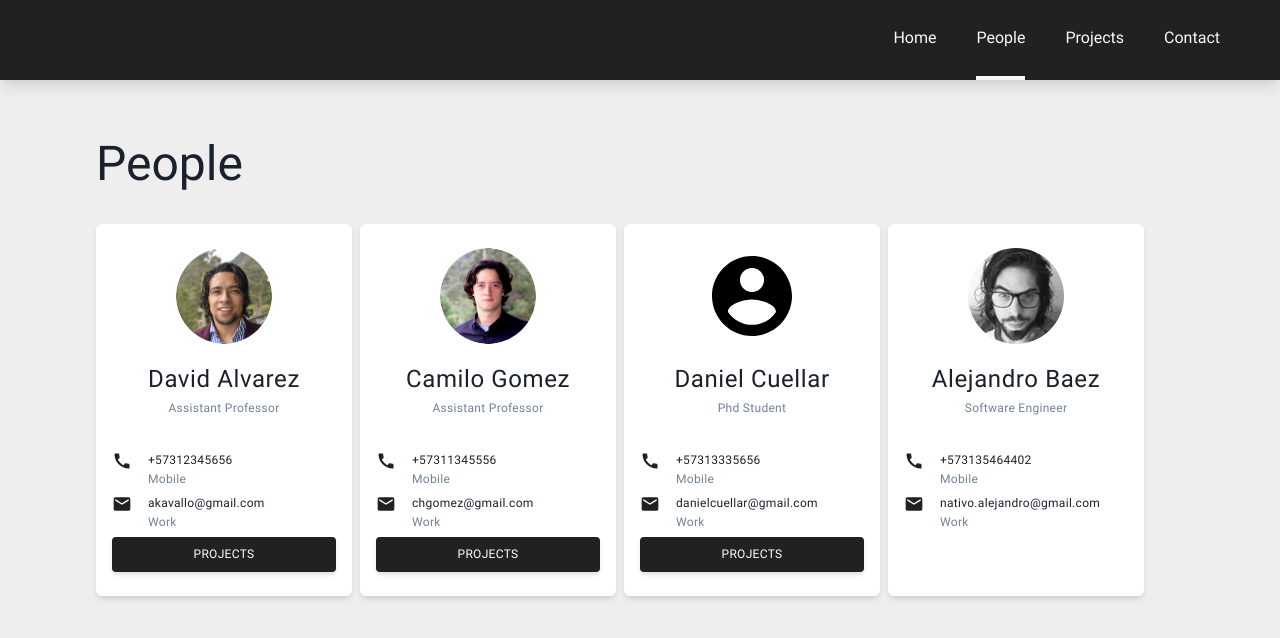
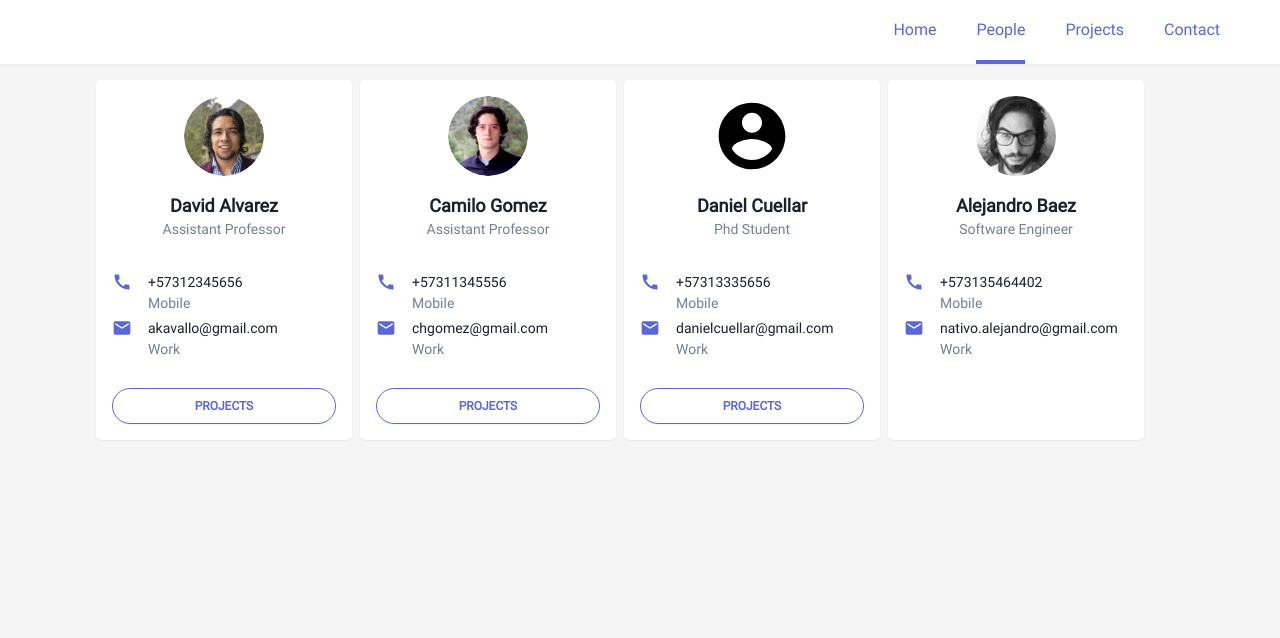
Before and after one commit to lejoss/opentech, a React (Create React App) app in the folder frontend/: page /people in a window 1280 px wide. Shown: the top 638 px of the page. Built offline with nearby package versions, Linux system fonts and the light colour scheme.

Commit message:
added styles

```diff
--- a/frontend/src/components/Header/Header.js
+++ b/frontend/src/components/Header/Header.js
@@ -56,14 +56,14 @@ function Header() {
   }
 
   return (
-    <nav className="fixed h-20 w-full shadow-lg">
+    <nav className="fixed h-16 w-full shadow-sm bg-white">
       <div className="max-w-7xl h-full mx-auto px-4 sm:px-6 lg:px-12">
         <div className="h-full flex items-center justify-center lg:justify-end ">
           <div className="md:ml-10 flex items-baseline space-x-4">
             {navLinks.map(({ path, name, active }, index) => (
-              <Link key={path} onMouseOver={() => onHoverLink(index)} onMouseOut={() => onHoverLink(index)} to={path} className="relative leading-relaxed capitalize text-gray-100 hover:text-gray-400 px-3 py-2 text-md font-light">
+              <Link key={path} onMouseOver={() => onHoverLink(index)} onMouseOut={() => onHoverLink(index)} to={path} className="relative leading-relaxed capitalize text-indigo-600  hover:text-gray-400 px-3 py-2 text-md font-light">
                 <p>{name}</p>
-                {location.pathname.split('/')[1] === path.substring(1) && <div style={{ bottom: -25, backgroundColor: active ? '#cbd5e0' : '#f7fafc' }} className="h-1 w-full relative"></div>}
+                {location.pathname.split('/')[1] === path.substring(1) && <div style={{ bottom: -17, backgroundColor: active ?  '#cbd5e0' : '#5a67d8' }} className="h-1 w-full relative"></div>}
               </Link>
             ))}
           </div>
--- a/frontend/src/components/People/PeopleView.js
+++ b/frontend/src/components/People/PeopleView.js
@@ -3,8 +3,8 @@ import ProfileCard from './ProfileCard';
 function PeopleView({ people }) {
 	return (
 		<main id="people-view" className="h-screen overflow-auto">
-			<p className="text-center text-5xl mt-32 md:mx-10 lg:text-left lg:mx-24 mb-2 md:mb-6">People</p>
-			<section id="section-people" className="flex flex-col justify-center mx-6 mb-4 sm:my-0 sm:mx-6 sm:flex-row sm:flex-wrap md:mx-10 lg:mx-24 lg:justify-start 2xl:mx-64">
+			<p className="hidden text-center text-yellow-700 text-5xl mt-40 md:mx-10 lg:text-left lg:mx-24 mb-2 md:mb-6">People</p>
+			<section id="section-people" className="flex flex-col justify-center mx-6 mb-4 mt-20 sm:mx-6 sm:flex-row sm:flex-wrap md:mx-10 lg:mx-24 lg:justify-start 2xl:mx-64">
 				{people && people.list && people.list.map(p => <ProfileCard key={p.id} person={p} />)}
 			</section>
 		</main>
--- a/frontend/src/components/People/ProfileCard.js
+++ b/frontend/src/components/People/ProfileCard.js
@@ -4,29 +4,31 @@ import { Link } from 'react-router-dom';
 
 function ProfileCard({ person }) {
 	return (
-		<figure className="flex flex-col sm:mr-2 mb-2 py-6 px-4 bg-white sm:w-5/12 lg:w-64 shadow-md rounded-md">
-			<img className="my-0 mx-auto w-24 h-24 rounded-full" src={person.img || '/images/user.svg'} alt="tpp" />
-			<p className="text-center leading-relaxed tracking-wide text-2xl mt-4">{person.name || ''}</p>
-			<p className="text-center leading-relaxed tracking-wide mb-8 text-xs text-gray-600 font-light">{person.jobTitle || ''}</p>
-
+		<figure className="flex flex-col sm:mr-2 mb-2 py-4 bg-white sm:w-5/12 lg:w-64 shadow-sm rounded-md">
+			<div>
+				<img className="my-0 mx-auto w-20 h-20 rounded-full" src={person.img || '/images/user.svg'} alt="tpp" />
+				<p className="text-center font-bold text-lg mt-4">{person.name || ''}</p>
+				<p className="text-center font-light mb-8 text-sm text-gray-600 font-light">{person.jobTitle || ''}</p>
+			</div>
+			<div className="mx-4">
 				<div className="flex items-start ml-0 mb-1">
 					<img className="mr-4" src="/images/call.svg" alt="contact pbx" />
 					<div className="">
-					<p className="leading-relaxed tracking-wide text-xs font-light">{person.phone || ''}</p>
-					<p className="leading-relaxed text-gray-600 tracking-wide text-xs font-light">Mobile</p>
+						<p className="text-sm font-light">{person.phone || ''}</p>
+						<p className=" text-gray-600 text-sm font-light">Mobile</p>
 					</div>
 				</div>
 				<div className="flex flex-1 items-start ml-0 mb-1">
 					<img className="mr-4" src="/images/email.svg" alt="contact email" />
 					<div className="">
-					<p className="break-all leading-relaxed tracking-wide text-xs font-light">{person.email || ''}</p>
-					<p className="leading-relaxed text-gray-600 tracking-wide text-xs font-light">Work</p>
+						<p className="break-all text-sm font-light">{person.email || ''}</p>
+						<p className="text-gray-600 text-sm font-light">Work</p>
 					</div>
 				</div>
-
+			</div>
 			{person.projects && person.projects.length > 0 && (
-				<Link to={`/projects?person=${person.id}`} style={{ backgroundColor: '#212121' }} className="flex justify-center rounded p-2 shadow-md cursor-pointer">
-					<p className="leading-relaxed tracking-wide text-xs uppercase text-white hover:text-gray-300 font-medium">Projects</p>
+				<Link to={`/projects?person=${person.id}`} className="rounded-full border border-indigo-600 hover:bg-indigo-100 flex justify-center p-2 mx-4 shadow-sm cursor-pointer mt-6">
+					<p className="font-bold text-xs uppercase text-indigo-600 font-medium">Projects</p>
 				</Link>
 			)}
 
--- a/frontend/src/components/Projects/ProjectCard.js
+++ b/frontend/src/components/Projects/ProjectCard.js
@@ -4,9 +4,9 @@ import { Link } from 'react-router-dom';
 
 function ProjectCard({ project }) {
 	return (
-		<figure className="flex flex-col sm:mr-2 mb-2 py-6 px-4 bg-white sm:w-5/12 lg:w-64 cursor-pointer shadow-md rounded-md">
+		<figure className="flex flex-col sm:mr-2 mb-2 py-6 px-4 bg-white sm:w-5/12 lg:w-64 cursor-pointer shadow-sm rounded-md">
 			<img className="sm:w-40 my-0 mx-auto w-64" src={project.img || "/images/broken_image.svg"} alt="tpp" />
-			<p className="text-2xl mt-4">{project.title || ''}</p>
+			<p className="text-2xl mt-4 font-light">{project.title || ''}</p>
 			<p className="flex-1 leading-relaxed tracking-wide font-light my-2 text-xs">{project.description || ''}</p>
 			<Link to={`/projects/${project.id}/intro`}>
 				<p className="text-right leading-relaxed tracking-wide text-xs uppercase mt-6 hover:text-gray-600">learn more</p>
--- a/frontend/src/components/Projects/ProjectsView.js
+++ b/frontend/src/components/Projects/ProjectsView.js
@@ -22,10 +22,10 @@ function ProjectsView({ projects, people }) {
 	}
 
 	return (
-		<main id="projects-view" className="overflow-auto">
+		<main id="projects-view" className="overflow-auto h-screen">
 			{routingProjects.length > 0 && (
-				<div className="md:mb-8">
-					<p className="text-center text-5xl mt-32 md:mx-10 md:mb-6 lg:text-left lg:mx-24 mb-2">Routing</p>
+				<div className="h-full">
+					<p className="text-center text-5xl mt-40 md:mx-10 md:mb-6 lg:text-left lg:mx-24 mb-2">Routing Projects</p>
 					<section id="routing-projects" className="flex flex-col justify-center lg:justify-start mx-6 mb-4 sm:my-0 sm:mx-6 sm:flex-row sm:flex-wrap md:mx-10 lg:mx-24 2xl:mx-64">
 						{routingProjects.map(p => <ProjectCard key={p.id} project={p} />)}
 					</section>
@@ -33,8 +33,8 @@ function ProjectsView({ projects, people }) {
 			)}
 
 			{packingProjects.length > 0 && (
-				<div className="lg:mb-12">
-					<p className="text-center text-5xl md:mx-10 md:mb-6 lg:text-left lg:mx-24 mb-2">Packing</p>
+				<div className="h-full">
+					<p className="text-center text-5xl md:mx-10 md:mb-6 lg:text-left lg:mx-24 mb-2">Packing Projects</p>
 					<section id="packing-projects" className="flex flex-col justify-center lg:justify-start mx-6 mb-4 sm:my-0 sm:mx-6 sm:flex-row sm:flex-wrap md:mx-10 lg:mx-24 2xl:mx-64">
 						{packingProjects.map(p => <ProjectCard key={p.id} project={p} />)}
 					</section>
--- a/frontend/src/index.css
+++ b/frontend/src/index.css
@@ -8,7 +8,7 @@
 
 body {
 	color: #1a202c;
-	background-color: #eee;
+	background-color: #f5f5f5;
 }
 
 nav {
```
Also changed, not shown: frontend/public/images/call.svg, frontend/public/images/email.svg. Lines whose indentation alone changed are shown as unchanged.
